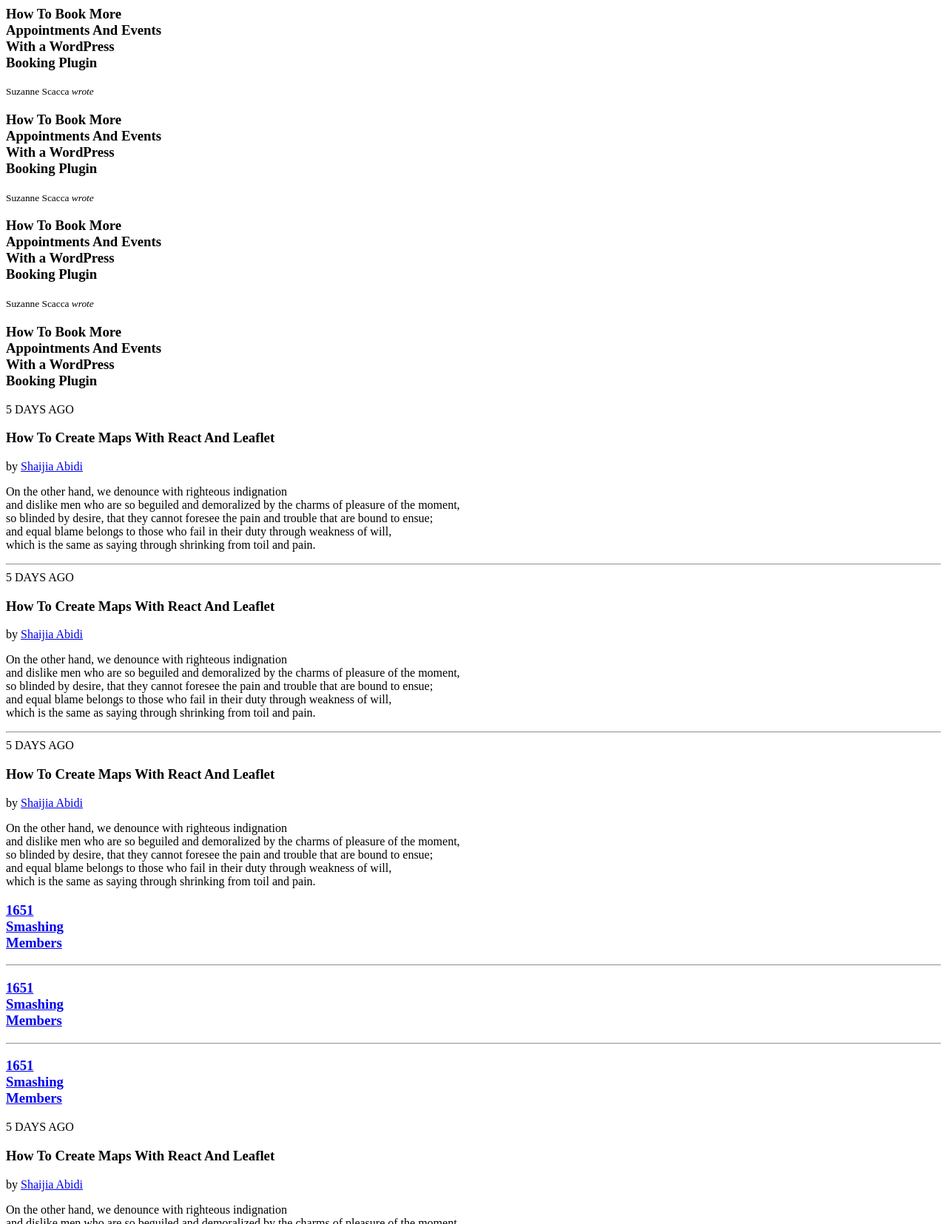
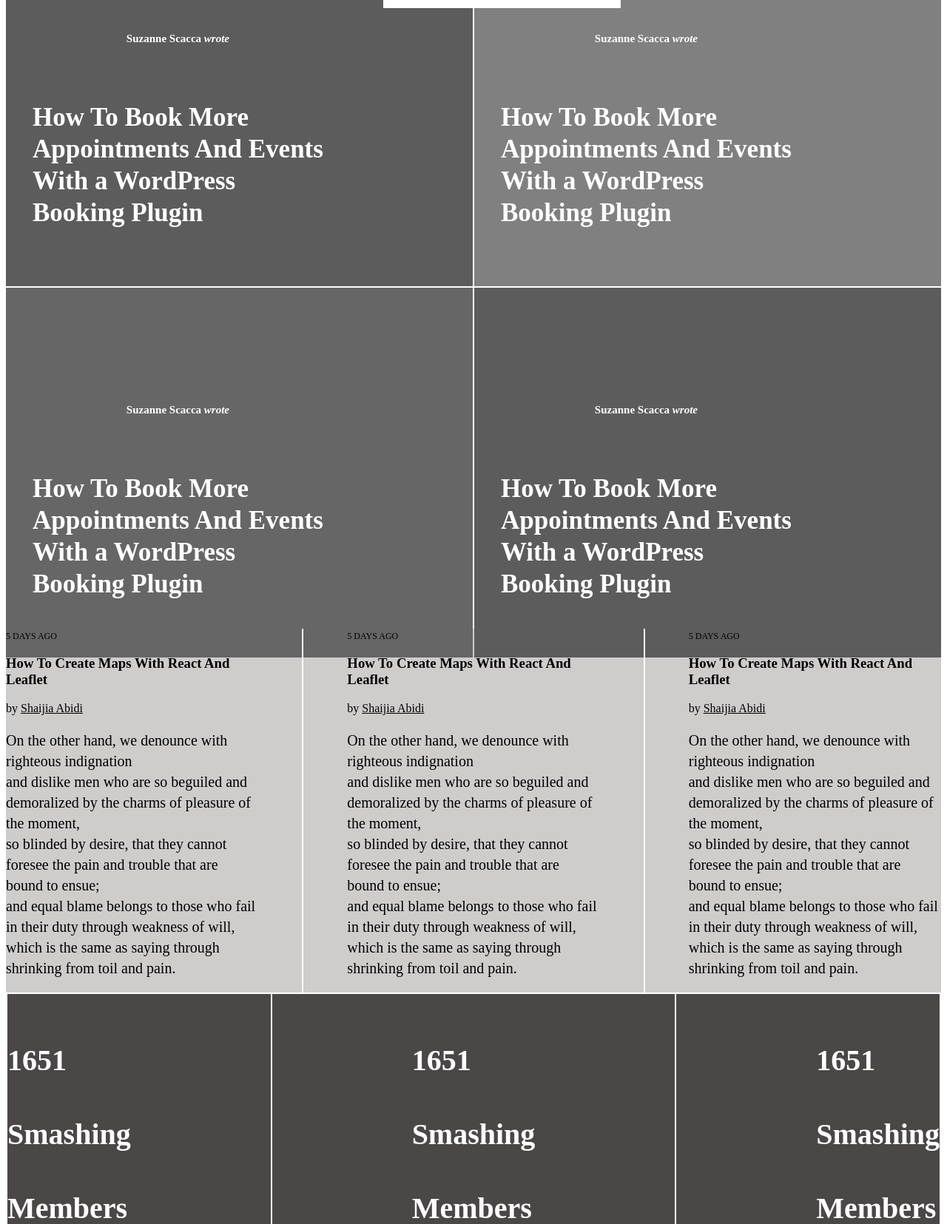
Before and after one commit to Temmarie/Smashing-Magazine, a plain HTML site: page index.html in a window 1280 px wide. Shown: the part 291-1946 px from the top of the page at 74% size. Drawn offline with Linux system fonts and the light colour scheme.

Commit message:
added articles container styles and empty space also

```diff
--- a/index.css
+++ b/index.css
@@ -42,3 +42,195 @@ nav .nav-links {
   color: white;
   font-size: 1rem;
 }
+
+* {
+  box-sizing: border-box;
+  font-family: Mija;
+}
+
+header {
+  background-color: #666666;
+  padding: 10px;
+    height: 160px;
+    text-align: center;
+    margin-bottom: 10px;
+}
+nav {
+  display:flex;
+  justify-content: space-evenly;
+  color:white;
+}
+
+
+.logo {
+  background-color: #575757;
+}
+
+.logo h1 {
+font-size: 2rem;
+}
+
+nav .nav-links {
+  text-decoration: none;
+  font-family: Mija;
+  font-size: inherit;
+  color:white;
+}
+
+.btn {
+  border: #fff 3px solid;
+    border-radius: 10px;
+    width:5%;
+    background: rgb(87, 87, 87);
+}
+.btn p {
+  color: white;
+  font-size: 1rem;
+}
+
+main {
+  width: 100%;
+}
+
+.latest-articles-header {
+   background-color:white;
+  color: black;
+  font-size: 1.3rem;
+  position: absolute;
+  margin-left:510px;
+    text-align: center;
+}
+
+.latest-articles-info p{
+  font-family: Mija;
+  font-size: 18px;
+  font-weight: 700;
+  line-height: 28px;
+  color: rgb(255, 255, 255);
+text-align: center;
+margin-top:150px;
+}
+
+.latest-articles-info h1 {
+  font-family: Mija;
+  font-size: 35px;
+  font-weight: 700;
+  line-height: 43px;
+  padding:36px;
+  color: rgb(255, 255, 255);
+}
+
+.latest-articles-container {
+  display:grid;
+  grid-template-columns: repeat(2, 1fr);
+  grid-template-rows:repeat(2, 1fr) ;
+ grid-gap:2px;
+  height: 40px;
+}
+
+.latest-articles {
+  background-color: #5C5C5C;
+  display: flex;
+  justify-content: left;
+  height: 500px;
+}
+
+.latest-articles:nth-child(1) {
+  background: #666666;
+}
+
+.latest-articles:nth-child(2) {
+  background: #5C5C5C;
+
+}
+
+.latest-articles:nth-child(3) {
+  background:  grey;
+}
+
+.latest-articles:nth-child(4) {
+  background: #666666;
+}
+
+section{
+  width: 100%;
+    display: flex;
+    background: rgb(207, 204, 204);
+    margin-bottom: 73%;
+justify-content: space-evenly;
+flex:30%;
+height: 492px
+}
+
+.latest-articles-container-2 hr {
+  height: 492px;
+  padding: 0;
+  border: 1px solid white;
+  margin-top: 0px;
+}
+
+.article2 {
+  width:27%
+}
+.article-header time {
+  font-size:12px;
+  color: black;
+}
+
+.article-header span a {
+  color:black
+}
+
+.article-content {
+  font-size:20px;
+  line-height: 1.4;
+}
+
+.empty-space {
+  margin-top: -73%;
+  background: rgb(75, 71, 71);
+  height: 424px;
+  width:100%;
+  border: 2px solid white
+}
+
+.empty-space h1 {
+font-size: 40px;
+font-weight:700;
+line-height: 2.5;
+
+}
+
+.empty-space a {
+  text-decoration: none;
+  color: white;
+}
+
+.empty-space article {
+  width:27%;
+}
+.empty-space hr {
+  height: 420px;
+  padding: 0;
+  border: 1px solid white;
+  margin-top: 0px;
+}
+.latest-articles-container-3{
+  width: 100%;
+    display: flex;
+    background: rgb(207, 204, 204);
+    margin-top: -73%;
+justify-content: space-evenly;
+flex:30%;
+height:492px;
+}
+
+.latest-articles-container-3 hr {
+  height: 492px;
+  padding: 0;
+  border: 1px solid white;
+  margin-top: 0px;
+}
+.article3 {
+  width:27%
+}
```
